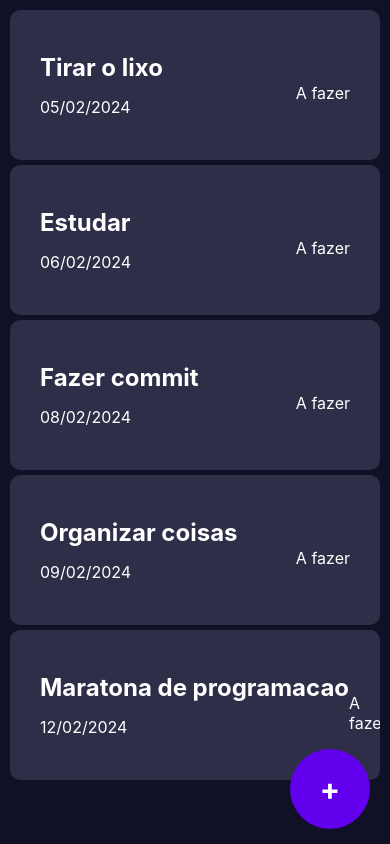
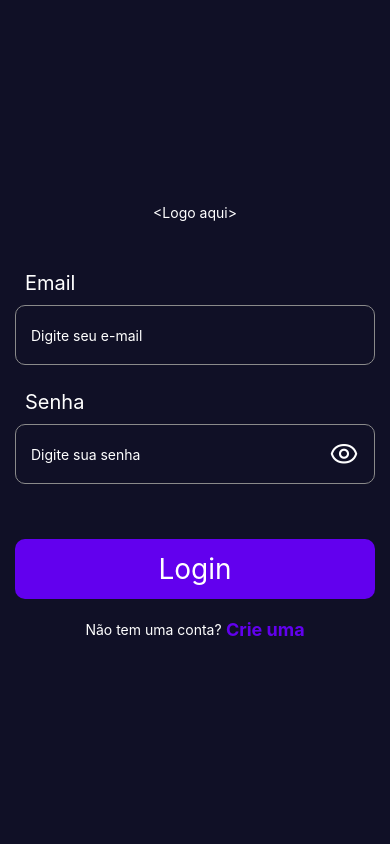
Before and after one commit to antoniohenriquep/Tasklist-app, a React Native app: screen /Tasks in a window 390 px wide. Built offline with nearby package versions, Linux system fonts and the light colour scheme.

Commit message:
refact: Separando as rotas para diferenciar usuarios logados e nao logados

```diff
--- a/App.js
+++ b/App.js
@@ -1,7 +1,7 @@
 import React, { useEffect, useState } from 'react';
 import { NavigationContainer } from '@react-navigation/native';
 import api from './src/services/api';
-import StackRoutes from './src/routes/StackRoutes';
+import Routes from './src/routes';
 
 
 export default function App()
@@ -9,7 +9,7 @@ export default function App()
   //useEffect(()=>{console.log('Ola mundo')},[])
   return(
     <NavigationContainer>
-      <StackRoutes/>
+      <Routes/>
     </NavigationContainer>
   )
 }
--- a/src/pages/Login/index.js
+++ b/src/pages/Login/index.js
@@ -8,6 +8,15 @@ export default function Login({navigation}) {
     const [email,setEmail] = useState("")
     const [password, setPassword] = useState("")
     const [hidePassword, setHidePassword] = useState(true)
+
+    function handleLogin()
+    {
+        if(email === '' || password === '')
+        {
+            return
+        }
+        console.log(email, password);
+    }
 
     return (
         <View style={styles.container}>
@@ -46,9 +55,7 @@ export default function Login({navigation}) {
             buttonStyle={styles.buttonStyle}
             buttonFontStyle ={styles.buttonFontStyle}
             text ="Login"
-            onPress={()=>{
-                navigation.navigate('Tasks')
-            }}/>
+            onPress={handleLogin}/>
 
 
             <View style={{flexDirection:'row', marginTop:20,alignItems:'center'}}>
--- a/src/routes/StackRoutes.js
+++ /dev/null
@@ -1,21 +0,0 @@
-import { createNativeStackNavigator } from '@react-navigation/native-stack';
-import Login from '../pages/Login';
-import Signup from '../pages/Signup';
-import Tasks from '../pages/Tasks';
-import NewTask from '../pages/NewTask';
-import EditTask from '../pages/EditTask';
-
-const Stack = createNativeStackNavigator()
-
-export default function StackRoutes() {
-  return (
-        <Stack.Navigator screenOptions={{headerShown:false}}>
-            <Stack.Screen name ="Login" component={Login}/>
-            <Stack.Screen name="Signup" component={Signup}/>
-            <Stack.Screen name="Tasks" component={Tasks}/>
-            <Stack.Screen name="New Task" component={NewTask}/>
-            <Stack.Screen name='Edit Task' component={EditTask}/>
-        </Stack.Navigator>
-
-  );
-}
--- /dev/null
+++ b/src/routes/app.routes.js
@@ -0,0 +1,17 @@
+import { createNativeStackNavigator } from "@react-navigation/native-stack";
+import Tasks from "../pages/Tasks";
+import NewTask from "../pages/NewTask";
+import EditTask from "../pages/EditTask";
+
+const Stack = createNativeStackNavigator()
+
+export default function AppRoutes()
+{
+    return(
+        <Stack.Navigator screenOptions={{headerShown:false}}>
+            <Stack.Screen name="Tasks" component={Tasks}/>
+            <Stack.Screen name="New Task" component={NewTask}/>
+            <Stack.Screen name='Edit Task' component={EditTask}/>
+        </Stack.Navigator>
+    )
+}
--- /dev/null
+++ b/src/routes/auth.routes.js
@@ -0,0 +1,15 @@
+import { createNativeStackNavigator } from "@react-navigation/native-stack";
+import Login from "../pages/Login";
+import Signup from "../pages/Signup";
+
+const Stack = createNativeStackNavigator()
+
+export default function AuthRoutes()
+{
+    return(
+        <Stack.Navigator screenOptions={{headerShown:false}}>
+            <Stack.Screen name="Login" component={Login}/>
+            <Stack.Screen name="Signup" component={Signup}/>
+        </Stack.Navigator>
+    )
+}
--- /dev/null
+++ b/src/routes/index.js
@@ -0,0 +1,11 @@
+import AppRoutes from "./app.routes";
+import AuthRoutes from "./auth.routes";
+
+export default function Routes()
+{
+    const isAuthenticated = false
+
+    return(
+        isAuthenticated ? <AppRoutes/>: <AuthRoutes/>
+    )
+}
```
